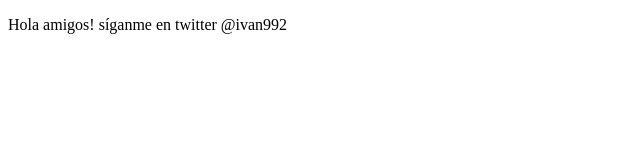
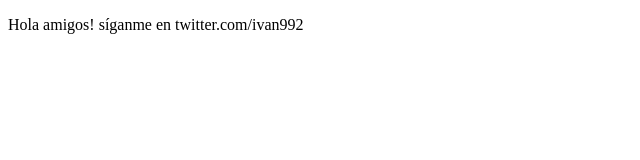
Before and after one commit to navinocrala/proyectoDemoCursoPrework, a plain HTML site: page index.html in a window 1280 px wide. Shown: the full height of the page, 0-640 px from the left. Drawn offline with Linux system fonts and the light colour scheme.

Commit message:
Cambios, agregamos cuenta de twitter con url

```diff
--- a/index.html
+++ b/index.html
@@ -8,7 +8,7 @@
 </head>
 <body>
     <p>
-        Hola amigos! síganme en twitter @ivan992
+        Hola amigos! síganme en twitter.com/ivan992
     </p>
 
 </body>
```
